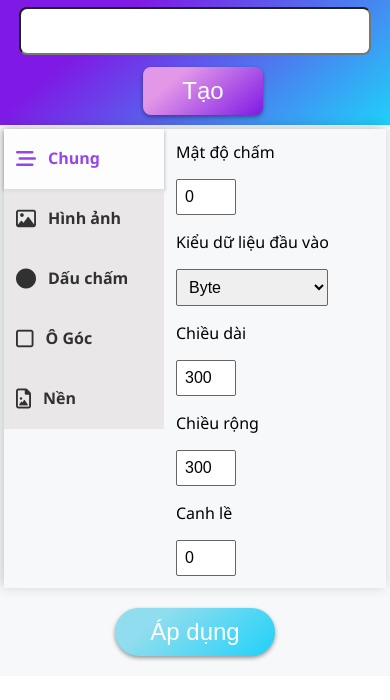
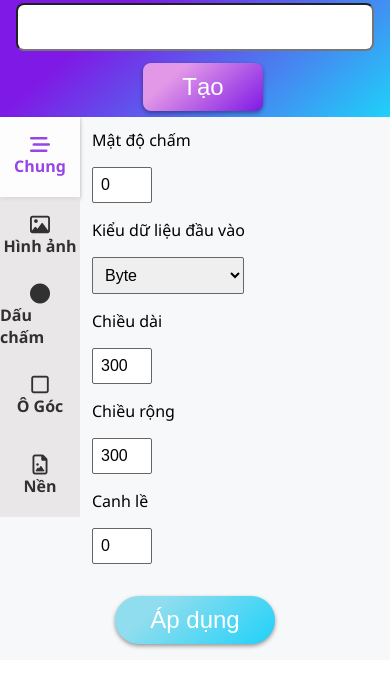
Before and after one commit to phuctinh542001/your-qr, a plain HTML site: page index.html in a window 390 px wide. Shown: the part 92-792 px from the top of the page. Drawn offline with Linux system fonts and the light colour scheme.

Commit message:
Fix responsive mobile and add animation change tab

```diff
--- a/assets/css/style.css
+++ b/assets/css/style.css
@@ -37,6 +37,7 @@ body {
     display: flex;
     flex-direction: column;
     font-family: 'Segoe UI', Tahoma, Geneva, Verdana, sans-serif;
+    overflow: scroll;
 }
 
 header {
@@ -114,6 +115,7 @@ header {
 }
 
 .qr__config {
+    margin-bottom: 20px;
     display: flex;
     flex-direction: column;
     align-items: center;
@@ -149,26 +151,6 @@ header {
     color: var(--primary-color);
     background-color: rgb(233, 233, 233);
 }
-
-/* .config__btn .config__title:nth-child(1):hover~.config__line--active {
-    left: 0px;
-}
-
-.config__btn .config__title:nth-child(2):hover~.config__line--active {
-    left: 160px;
-}
-
-.config__btn .config__title:nth-child(3):hover~.config__line--active {
-    left: 320px;
-}
-
-.config__btn .config__title:nth-child(4):hover~.config__line--active {
-    left: 480px;
-}
-
-.config__btn .config__title:nth-child(5):hover~.config__line--active {
-    left: 640px;
-} */
 
 .config__title i {
     font-size: 20px;
@@ -216,6 +198,8 @@ header {
     align-items: center;
     grid-gap: 16px;
     grid-template-columns: 30% 70%;
+    animation: tabContent 0.2s linear;
+    overflow: hidden;
 }
 
 .config__content.active  div {
@@ -308,6 +292,17 @@ header {
     justify-content: center;
 }
 
+@keyframes tabContent {
+    0% {
+        transform: translateY(10%);
+        opacity: 0.5;
+    }
+    100% {
+        transform: translateY(0);
+        opacity: 1;
+    }
+}
+
 @media (min-width: 769px) {
     .qr__config {
         width: 80%;
@@ -323,7 +318,7 @@ header {
     }
 }
 
-@media (max-width: 768px) {
+@media (min-width: 576px) and (max-width: 768px) {
     .form__main {
         width: 92%;
         flex-direction: column;
@@ -347,7 +342,6 @@ header {
     }
 
     .qr__config {
-        margin-bottom: 20px;
         width: 100%;
         flex-direction: row;
         align-items: flex-start;
@@ -355,7 +349,6 @@ header {
 
     .qr__config .config__btn {
         flex: 0 0 160px;
-        /* width: 120px; */
         height: 300px;
         flex-direction: column;
         justify-content: flex-start;
@@ -394,3 +387,84 @@ header {
         margin: 0 4px 0 12px;
     }
 }
+
+@media (max-width: 575px) {
+    .form__main {
+        width: 92%;
+        flex-direction: column;
+    }
+    .form__main input {
+        width: 100%;
+        margin-bottom: 12px;
+    }
+
+    .qr__content {
+        flex-direction: column;
+        align-items: center;
+    }
+
+    .config__content.active {
+        padding: 12px;
+        display: grid;
+        align-items: center;
+        grid-gap: 16px;
+        grid-template-columns: 100%;
+    }
+
+    .qr__config {
+        width: 100%;
+        flex-direction: row;
+        align-items: flex-start;
+        box-shadow: none;
+    }
+
+    .qr__config .config__btn {
+        flex: 0 0 80px;
+        /* width: 120px; */
+        height: 400px;
+        flex-direction: column;
+        justify-content: flex-start;
+        align-items: flex-start;
+    }
+
+    .config__btn .config__title {
+        width: 100%;
+        height: 80px;
+        flex-direction: column;
+        justify-content: center;
+    }
+
+    .config__btn .config__title:active {
+        color: white;
+        background-color: var(--primary-color);
+    }
+
+    .config__title span {
+        margin: 0;
+    }
+
+    .config__line {
+        display: none;
+    }
+
+    .config__line--active {
+        display: none;
+    }
+
+    .config__content.active .qr__image--file {
+        flex-direction: column;
+    }
+
+    .config__content.active .qr__image--file input {
+        width: 100%;
+        margin-bottom: 8px;
+    }
+
+    .container {
+        padding: 0;
+    }
+
+    .color__gradient input[type="radio"] {
+        margin: 0 4px 0 12px;
+    }
+}
--- a/index.html
+++ b/index.html
@@ -16,7 +16,7 @@
       <img src="./assets/img/yourQR.png" alt="">
     </div>
     <div class="header__link">
-      <a href="">GitHub</a>
+      <a href="https://github.com/phuctinh542001/your-qr">GitHub</a>
     </div>
   </header>
 
```
